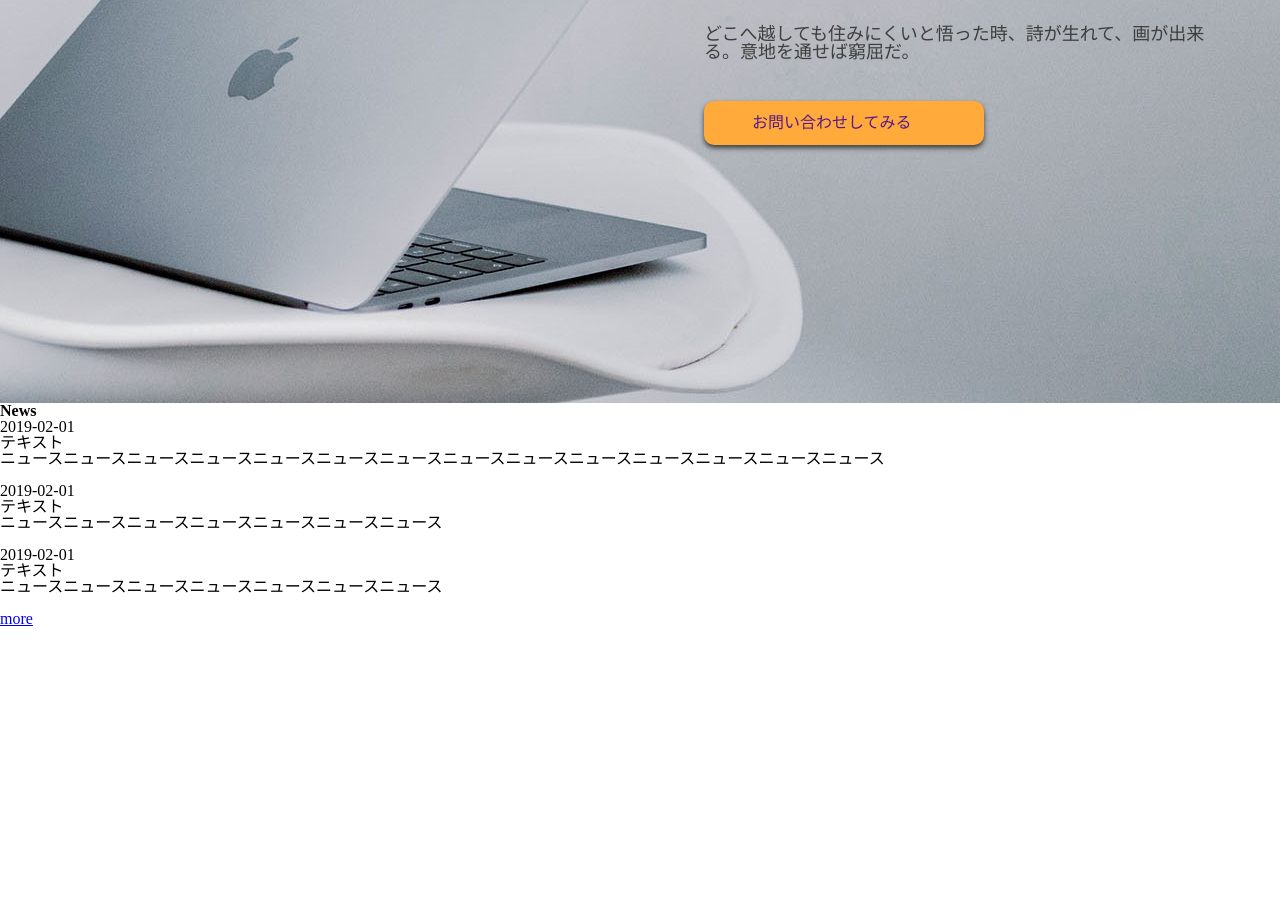
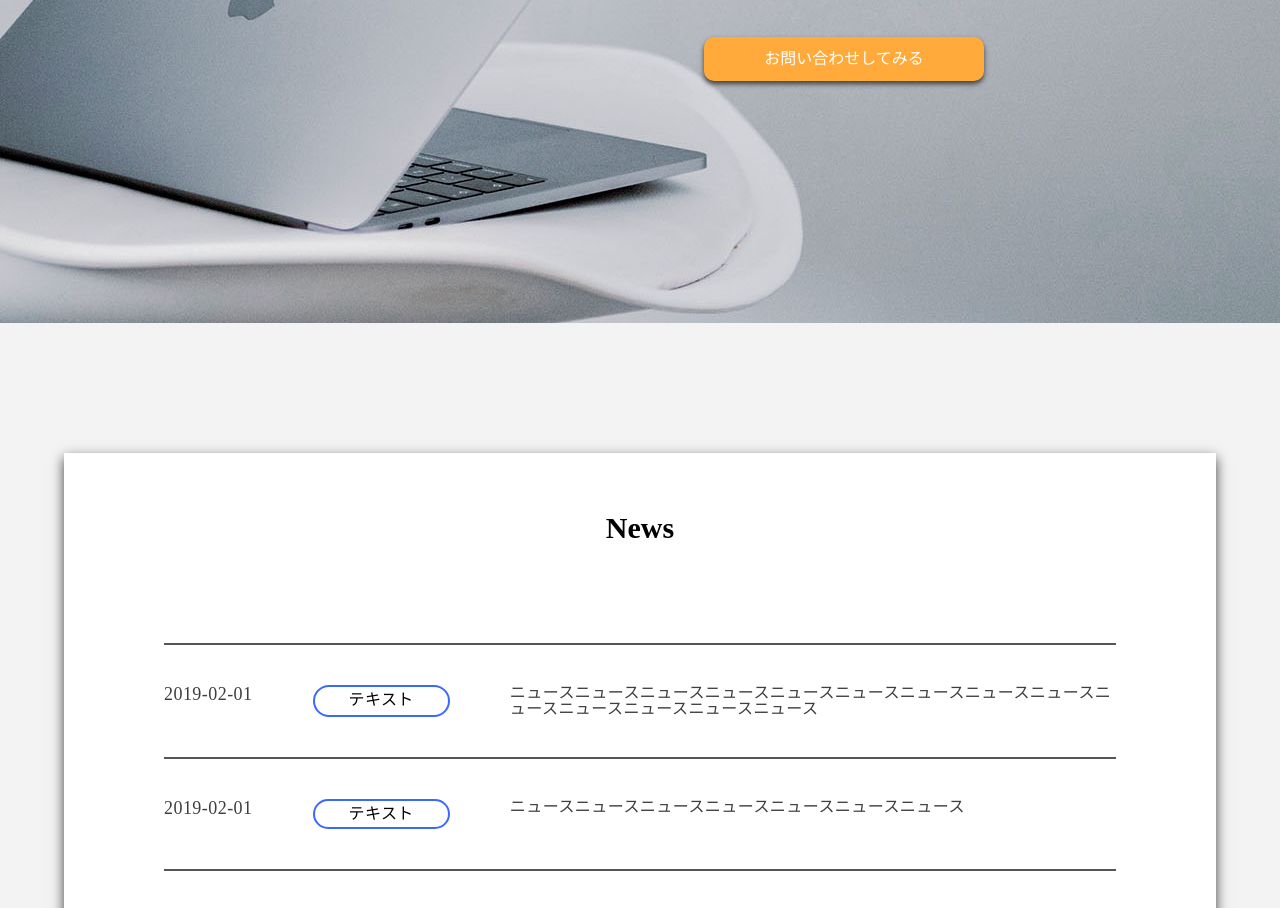
Before and after one commit to yosuke0124/2nd-last, a plain HTML site: page index.html in a window 1280 px wide. Shown: the part 325-1233 px from the top of the page. Before the commit the page ends 952 px from the top, so only its background shows below. Drawn offline with Linux system fonts and the light colour scheme.

Commit message:
Add files via upload

```diff
--- a/css/style.scss
+++ b/css/style.scss
@@ -1,17 +1,26 @@
 body {
   max-width: 1366px;
+  word-break: break-word;
 }
 
-* {
+*,
+body {
   box-sizing: border-box;
+  margin: 0;
+  padding: 0;
 }
 
-#header {
+#header-section {
   width: 100%;
-  background: #FFFFff;
+  height: 648px;
+}
+
+.header {
+  width: 100%;
   height: 80px;
+  background: #c7c7cf;
   z-index: 999;
-  position: relative;
+  position: absolute;
   top: 0px;
   left: 0px;
 }
@@ -46,29 +55,33 @@ body {
   width: 100%;
   height: 648px;
   position: relative;
+  top: 0;
+  left: 0;
   background-image: url(../img/mv.png);
   background-size: cover;
 
   &-wrap {
     text-align: left;
     padding-top: 140px;
-    padding-left: 733px;
+    padding-left: 55%;
+    margin: 0 auto;
     height: 264px;
 
     .mv-title {
       text-align: left;
-      width: 420px;
-      text-align: left;
       font-family: Bold;
       font-size: 30px;
       letter-spacing: 0.02px;
+      line-height: 45px;
+      white-space: normal;
     }
 
     .mv-text {
+      line-height: 26px;
       margin: 40px 0;
-      width: 300px;
+      width: 524px;
       font-size: 18px;
-      color: #3E3E3E;
+      color: #3e3e3e;
       opacity: 1;
     }
 
@@ -77,19 +90,102 @@ body {
     }
 
     .mv-btn {
+      text-align: center;
       width: 280px;
-      color: black;
-      background: #FFAA3B;
-      box-shadow: 0px 3px 5px #3E3E3E;
+      background: #ffaa3b;
+      box-shadow: 0px 3px 5px #3e3e3e;
       border-radius: 10px;
       padding: 14px 48px;
 
       & a {
+        color: white;
         text-decoration: none;
       }
     }
+  }
+}
 
+#news {
+  width: 100%;
+  height: 915px;
+  background-color: #F3F3F3;
+  padding: 130px 0;
+}
+
+.section-title {
+  font-size: 30px;
+  text-align: center;
+  margin-bottom: 0px;
+}
+
+.news-container {
+  max-width: 90%;
+  height: 655px;
+  background-color: white;
+  margin: 0 auto;
+  padding: 60px 0 40px;
+  box-shadow: 0px 5px 12px #3E3E3E;
+}
+
+.news-list {
+  width: 100%;
+  margin: 0 auto;
+  padding: 100px;
+}
+
+.news {
+  width: 100%;
+  display: flex;
+  justify-content: space-around;
+  letter-spacing: 0.45px;
+  opacity: 1;
+  padding-bottom: 40px;
+  padding-top: 40px;
+  border-top: solid 2px #555;
+
+  &-date {
+    white-space: nowrap;
+    display: inline-block;
+    text-align: left;
+    font-size: 18px;
+    color: #3E3E3E;
   }
 
+  &-label {
+    white-space: nowrap;
+    display: inline-block;
+    border-radius: 50px;
+    border: 2px solid #3B69FF;
+    padding: 5px 34px;
+    margin: 0 60px;
+  }
 
+  &-text {
+    width: 690px;
+    display: inline-block;
+    text-align: left;
+    color: #3E3E3E;
+  }
 }
+
+.news-3 {
+  padding-bottom: 20px;
+  border-bottom: solid 2px #3E3E3E;
+}
+
+.more {
+  width: 30%;
+  margin: 50px auto 0;
+
+  & a {
+    font-weight: bold;
+    font-size: 23px;
+    padding: 20px 86px;
+    letter-spacing: 4px;
+    color: #3E3E3E;
+    opacity: 1;
+    text-align: center;
+    text-decoration: none;
+    border: 1px solid #000000;
+  }
+}
```
Also changed, not shown: css/style.css, css/style.min.css.
